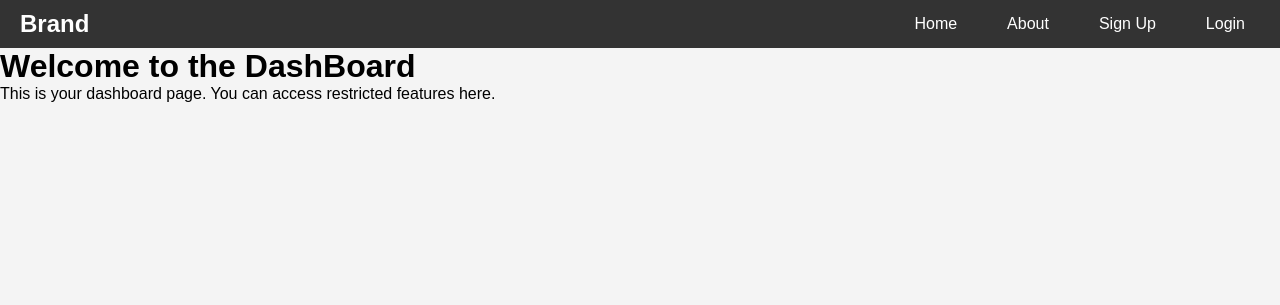
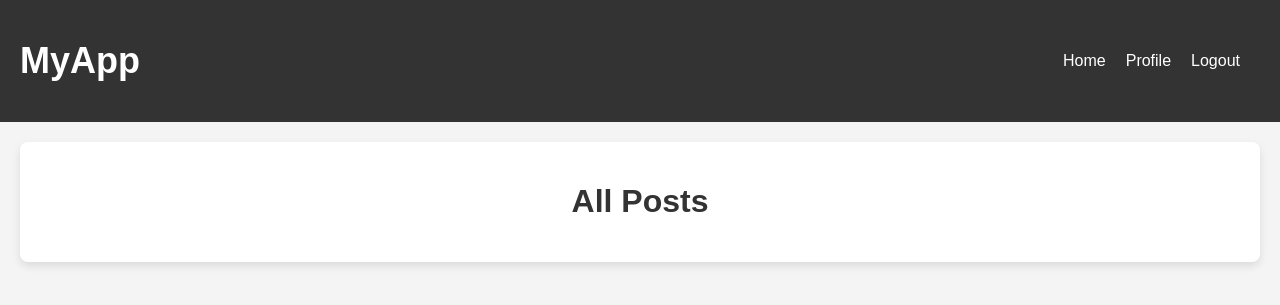
Before and after one commit to gaus786/Blog, a Django app: page /dash/ in a window 1280 px wide. Shown: the top 305 px of the page. Run offline with Django 5.2, Linux system fonts and the light colour scheme.

Commit message:
ddddd
dashboard

```diff
--- a/app1/api/urls.py
+++ b/app1/api/urls.py
@@ -2,13 +2,15 @@ from django.urls import path
 
 
 from app1.api.views import create_post,get_all_posts,get_user_posts
+from . import views
 
 urlpatterns = [
 
 
     # Auth-related endpoints
     path('createpost/', create_post, name='post'),
-    path('getpost/', get_all_posts, name='allpost'),
+    path('api/getpost/', get_all_posts, name='allpost'),
+    path('getpost/',views.getpost_page,name='getpost'),
     path('userpost/<int:user>',get_user_posts, name='userpost'),
 
 ]
--- a/auth_app/api/views.py
+++ b/auth_app/api/views.py
@@ -1,6 +1,6 @@
 from rest_framework.decorators import api_view,permission_classes
 from rest_framework.response import Response
-# from rest_framework.permissions import IsAuthenticated
+from rest_framework.permissions import IsAuthenticated
 from .serializer import UserSerializer
 from rest_framework import status
 from auth_app.models import User
@@ -93,7 +93,7 @@ def login_view(request):
 
 def login_page_view(request):
     return render(request, 'login.html')
-
+@permission_classes([IsAuthenticated])
 def dash_page_view(request):
     return render(request, 'dash.html')
 
--- /dev/null
+++ b/static/css/dash.css
@@ -0,0 +1,83 @@
+/* General body styles */
+body {
+    font-family: Arial, sans-serif;
+    background-color: #f4f4f4;
+    margin: 0;
+    padding: 0;
+}
+
+/* Navbar styles */
+nav {
+    background-color: #333;
+    padding: 10px 20px;
+    display: flex;
+    justify-content: space-between;
+    align-items: center;
+    color: white;
+}
+
+nav .logo {
+    font-size: 24px;
+    font-weight: bold;
+}
+
+nav ul {
+    list-style: none;
+    margin: 0;
+    padding: 0;
+    display: flex;
+}
+
+nav ul li {
+    margin-right: 20px;
+}
+
+nav ul li a {
+    color: white;
+    text-decoration: none;
+    font-size: 16px;
+    transition: color 0.3s ease;
+}
+
+nav ul li a:hover {
+    color: #4CAF50;
+}
+
+/* Container for the posts */
+.container {
+    max-width: 1200px;
+    margin: 20px auto;
+    padding: 20px;
+    background-color: #fff;
+    border-radius: 8px;
+    box-shadow: 0 4px 8px rgba(0, 0, 0, 0.1);
+}
+
+/* Title styles */
+.container h1 {
+    text-align: center;
+    color: #333;
+}
+
+/* Post styles */
+.post {
+    padding: 15px;
+    margin-bottom: 20px;
+    background-color: #fafafa;
+    border-radius: 8px;
+    box-shadow: 0 2px 4px rgba(0, 0, 0, 0.1);
+}
+
+.post h2 {
+    color: #333;
+}
+
+.post p {
+    color: #666;
+}
+
+.post .meta {
+    font-size: 12px;
+    color: #999;
+    margin-top: 5px;
+}
--- /dev/null
+++ b/static/js/dash.js
@@ -0,0 +1,63 @@
+// Fetch posts and display them
+document.addEventListener('DOMContentLoaded', function () {
+    fetchPosts();
+});
+
+async function fetchPosts() {
+    const accessToken = localStorage.getItem('access'); // Get access token from localStorage
+
+    if (!accessToken) {
+        console.error('Access token not found. User might not be authenticated.');
+        return;
+    }
+
+    try {
+        const response = await fetch('http://127.0.0.1:8000/api/getpost/', {
+            method: 'GET',
+            headers: {
+                'Authorization': `Bearer ${accessToken}`, // Send token in Authorization header
+                'Content-Type': 'application/json'
+            }
+        });
+
+        if (response.status === 401) {
+            console.error('Unauthorized. Access token might be expired or invalid.');
+            // Redirect to login page if token is invalid or expired
+            window.location.href = '/login';
+        }
+
+        const posts = await response.json();
+        displayPosts(posts);  // Assuming you have a function to display posts
+    } catch (error) {
+        console.error('Error fetching posts:', error);
+    }
+}
+
+
+// Display posts in the container
+function displayPosts(posts) {
+    const postsContainer = document.getElementById('posts-container');
+    postsContainer.innerHTML = '';
+
+    if (posts.length > 0) {
+        posts.forEach(post => {
+            const postElement = document.createElement('div');
+            postElement.classList.add('post');
+            postElement.innerHTML = `
+                <h2>${post.title}</h2>
+                <p>${post.caption}</p>
+                <div class="meta">Posted by ${post.user} on ${new Date(post.created_at).toLocaleDateString()}</div>
+            `;
+            postsContainer.appendChild(postElement);
+        });
+    } else {
+        postsContainer.innerHTML = '<p>No posts available.</p>';
+    }
+}
+
+// Logout function
+function logout() {
+    localStorage.removeItem('access');
+    localStorage.removeItem('refresh');
+    window.location.href = '/login';
+}
--- a/templates/dash.html
+++ b/templates/dash.html
@@ -1,18 +1,30 @@
-{% extends 'navbar.html' %}
-{%block content%}
 <!DOCTYPE html>
 <html lang="en">
 <head>
     <meta charset="UTF-8">
     <meta name="viewport" content="width=device-width, initial-scale=1.0">
-    <title>Document</title>
+    <title>Home - Posts</title>
+    <link rel="stylesheet" href="/static/css/dash.css">
 </head>
 <body>
+    <nav>
+        <div class="logo">
+            <h2>MyApp</h2>
+        </div>
+        <ul>
+            <li><a href="http://127.0.0.1:8000">Home</a></li>
+            <li><a href="#">Profile</a></li>
+            <li><a href="" onclick="logout()">Logout</a></li>
+        </ul>
+    </nav>
 
-    <h1>Welcome to the DashBoard</h1>
-    <p>This is your dashboard page. You can access restricted features here.</p>
+    <div class="container">
+        <h1>All Posts</h1>
+        <div id="posts-container">
+            <!-- Posts will be loaded here dynamically -->
+        </div>
+    </div>
 
-
+    <script src="/static/js/dash.js"></script>
 </body>
 </html>
-{% endblock content%}
--- a/templates/login.html
+++ b/templates/login.html
@@ -10,6 +10,7 @@
 <body>
 
     <form id="loginForm">
+        {% csrf_token %}
         <label for="username">Username:</label>
         <input type="text" id="username" name="username" required><br>
 
--- a/templates/register.html
+++ b/templates/register.html
@@ -10,6 +10,7 @@
 
     <form onsubmit="register(event)">
         <h1>Register</h1>
+        {% csrf_token %}
         <label for="username">Username:</label>
         <input type="text" id="username" name="username" required><br><br>
 
```
Also changed, not shown: app1/api/views.py (+6 -3 lines).
